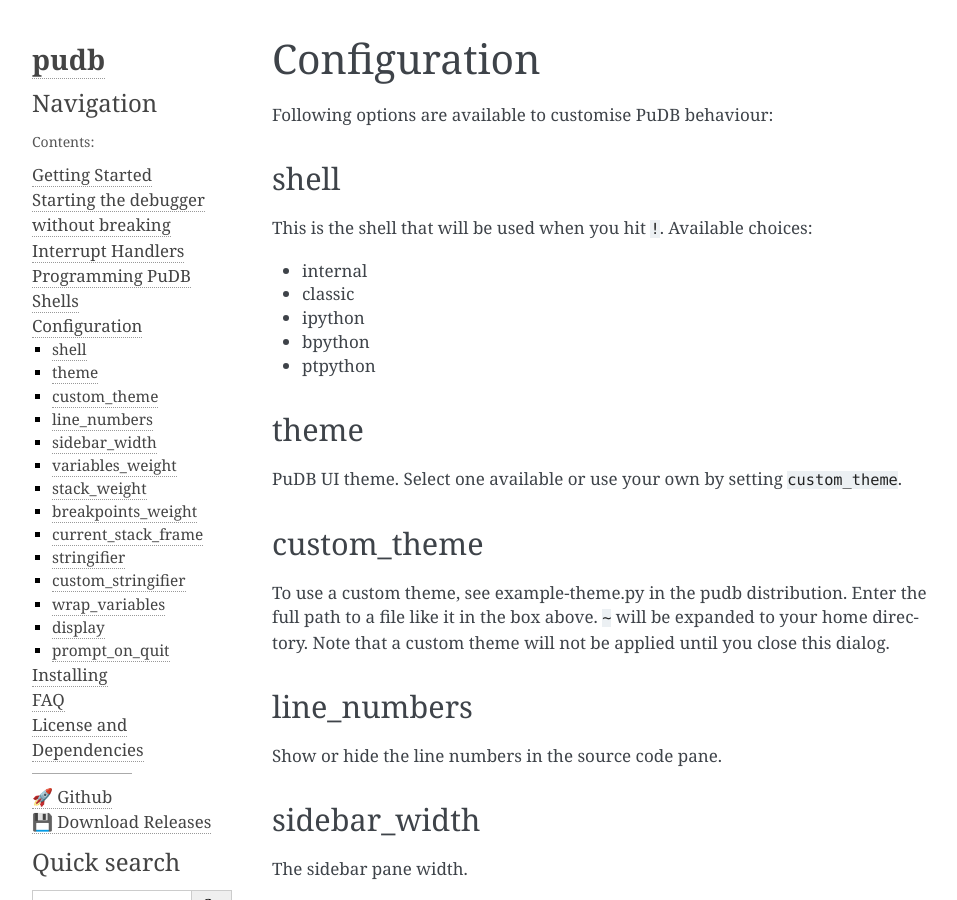
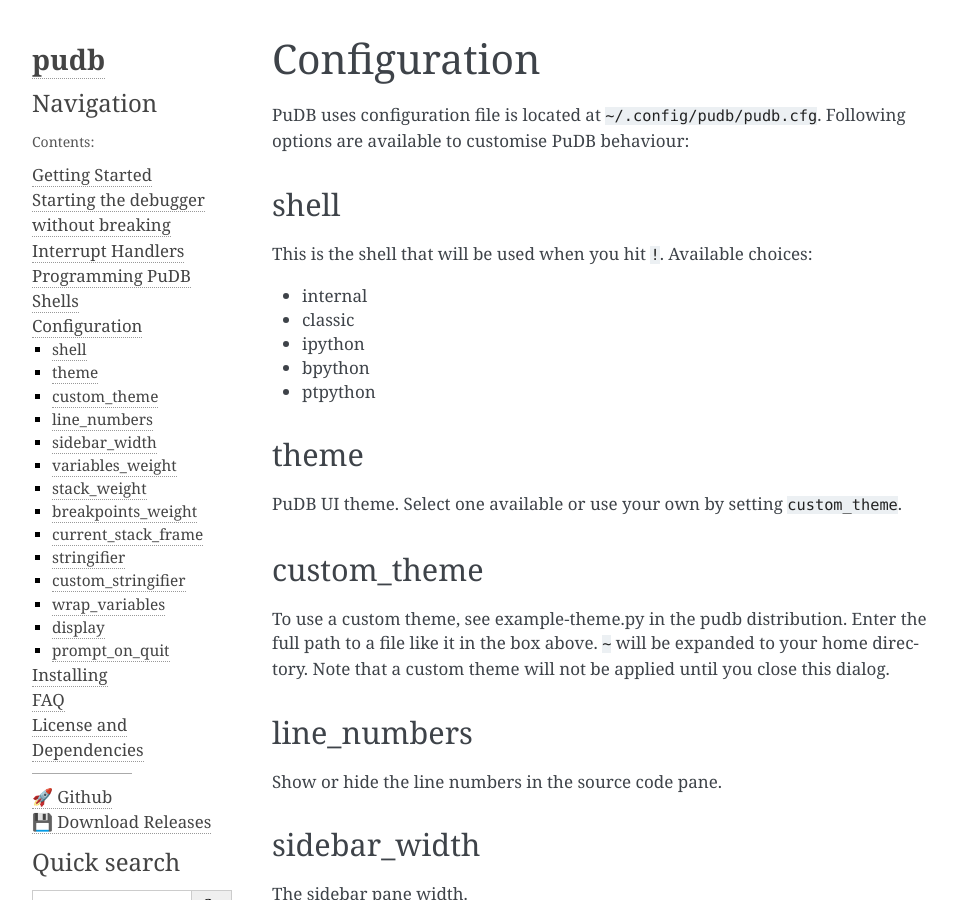
Before and after one commit to inducer/pudb, a Sphinx documentation site: the page built from doc/configuration.rst, in a window 1280 px wide and 900 px high. Shown: the whole window, without its empty margins (148-1105 px from the left). Built offline with Sphinx 7.4.7, drawn with Linux system fonts in a browser that asks for light colours.

Commit message:
Add note about config location

```diff
--- a/doc/configuration.rst
+++ b/doc/configuration.rst
@@ -1,6 +1,7 @@
 Configuration
 -------------
 
+PuDB uses configuration file is located at ``~/.config/pudb/pudb.cfg``.
 Following options are available to customise PuDB behaviour:
 
 shell
```
